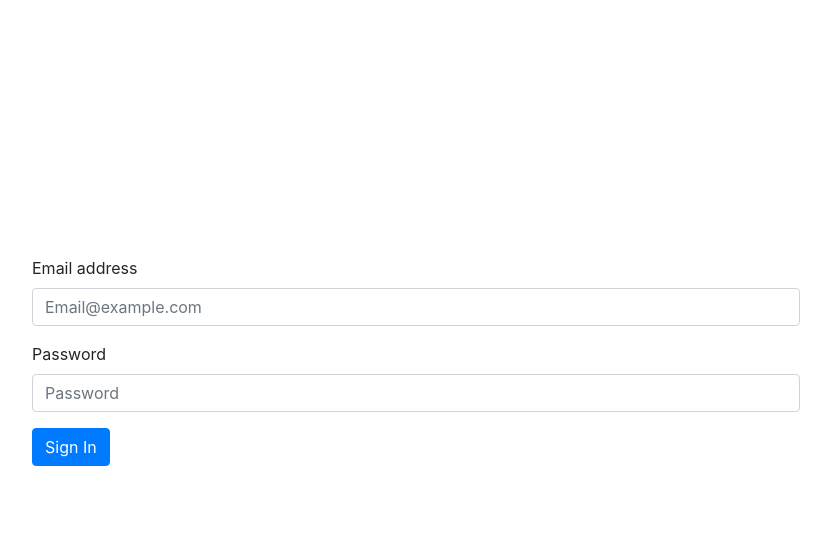
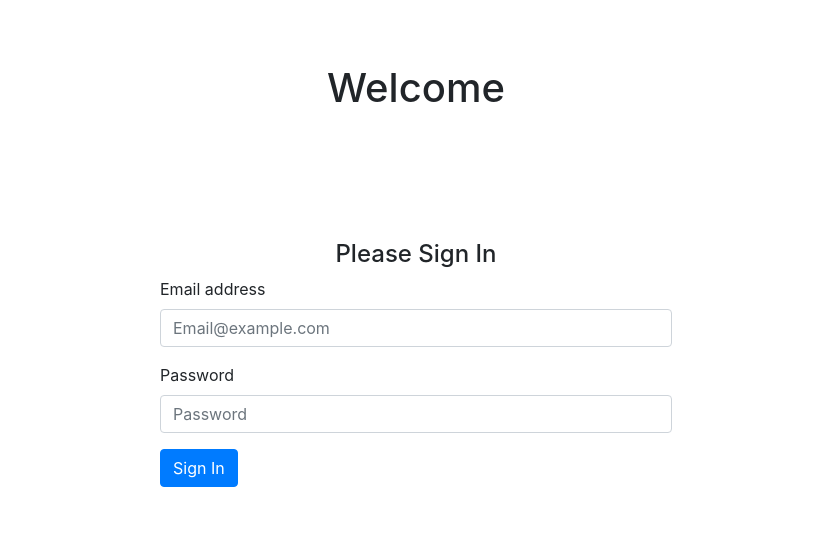
Before and after one commit to taradh/CPSC4620Project, a PHP site: page /login.html in a window 1280 px wide. Shown: the top 550 px of the page, without its empty margins (224-1055 px from the left). Run offline with PHP 8.4, Linux system fonts and the light colour scheme.

Commit message:
Little css changes to admissions page

```diff
--- a/login.html
+++ b/login.html
@@ -12,7 +12,11 @@
     <title>Library Management System</title>
   </head>
   <body>
-      <form class="admission-page">
+    <div class="admission-pg-title">
+    <h1 style="text-align: center;">Welcome</h1>
+  </div>
+      <form class="admission-pg-content">
+        <h4 style="text-align: center;">Please Sign In</h4>
           <div class="form-group">
             <label for="email">Email address</label>
             <input type="email" class="form-control" id="email" placeholder="Email@example.com" aria-describedby="email">
--- a/unique-css.css
+++ b/unique-css.css
@@ -1,4 +1,8 @@
-.admission-page {
-    margin : 20%;
+.admission-pg-title {
+    margin: 5%
+}
+.admission-pg-content {
+    margin : 5% 20%;
+    padding: 5% 10%;
 
 }
```
